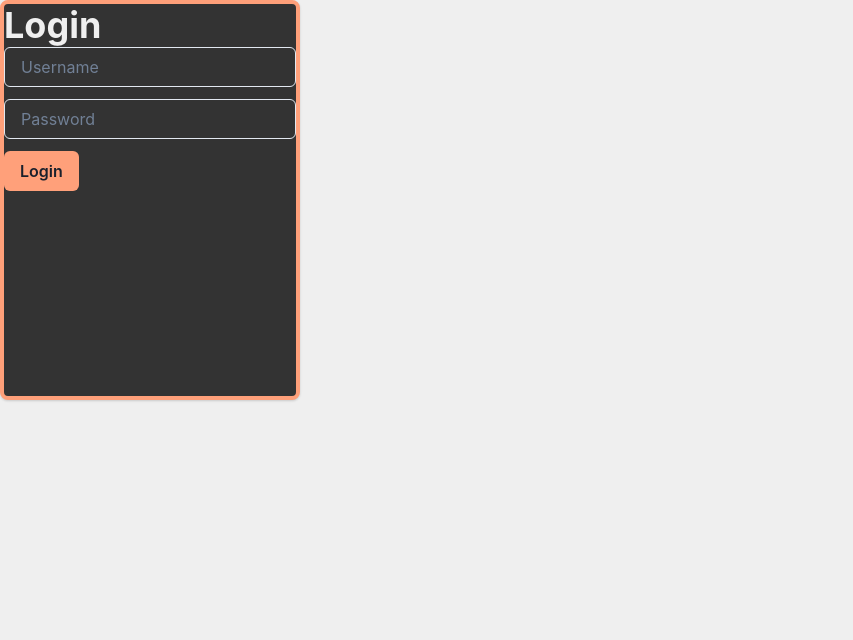
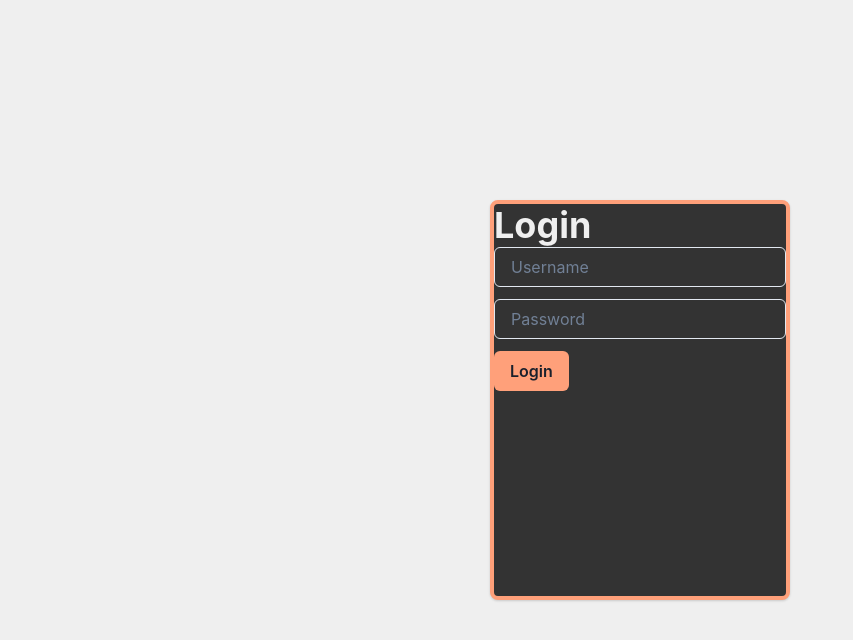
Before and after one commit to friedchxaddict/todo-fullstack, a React (Create React App) app in the folder frontend/: page / in a window 1280 px wide. Shown: the top 640 px of the page, without its empty margins (0-853 px from the left). Built offline with nearby package versions, Linux system fonts and the light colour scheme.

Commit message:
move login card to center

```diff
--- a/frontend/src/components/Login.tsx
+++ b/frontend/src/components/Login.tsx
@@ -1,6 +1,6 @@
 import axios from 'axios';
 import React, { ChangeEvent, useState } from 'react';
-import { Heading, Button, Card, Input } from '@chakra-ui/react';
+import { Heading, Button, Card, Input, Flex } from '@chakra-ui/react';
 
 interface CustomError {
   message: string;
@@ -55,6 +55,11 @@ const Login: React.FC<Props> = ({ onLogin, navigate }) => {
   };
 
   return (
+    <Flex
+      justifyContent="center"
+      alignItems="center"
+      height="100vh"
+      width="100vw">
       <Card
         bg="#333333"
         maxW="300px"
@@ -91,6 +96,7 @@ const Login: React.FC<Props> = ({ onLogin, navigate }) => {
           </Button>
         </form>
       </Card>
+    </Flex>
   );
 };
 
```
Lines whose indentation alone changed are shown as unchanged.
